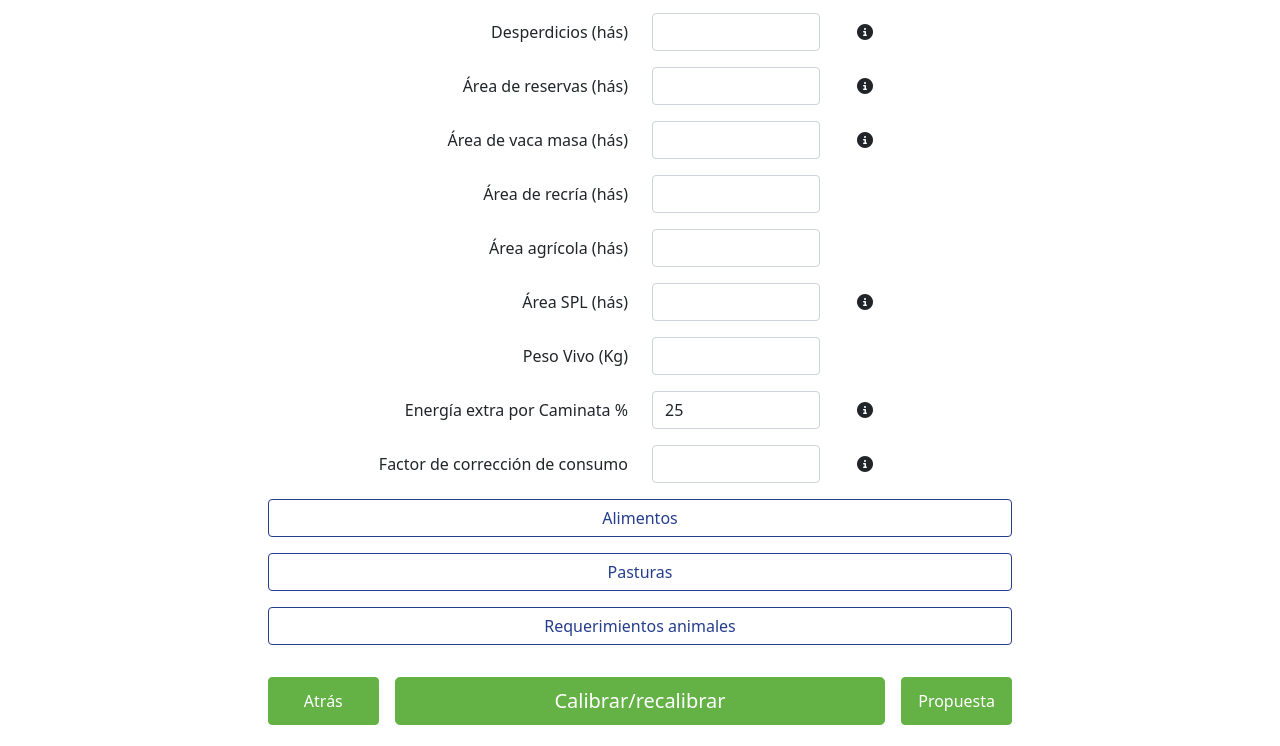
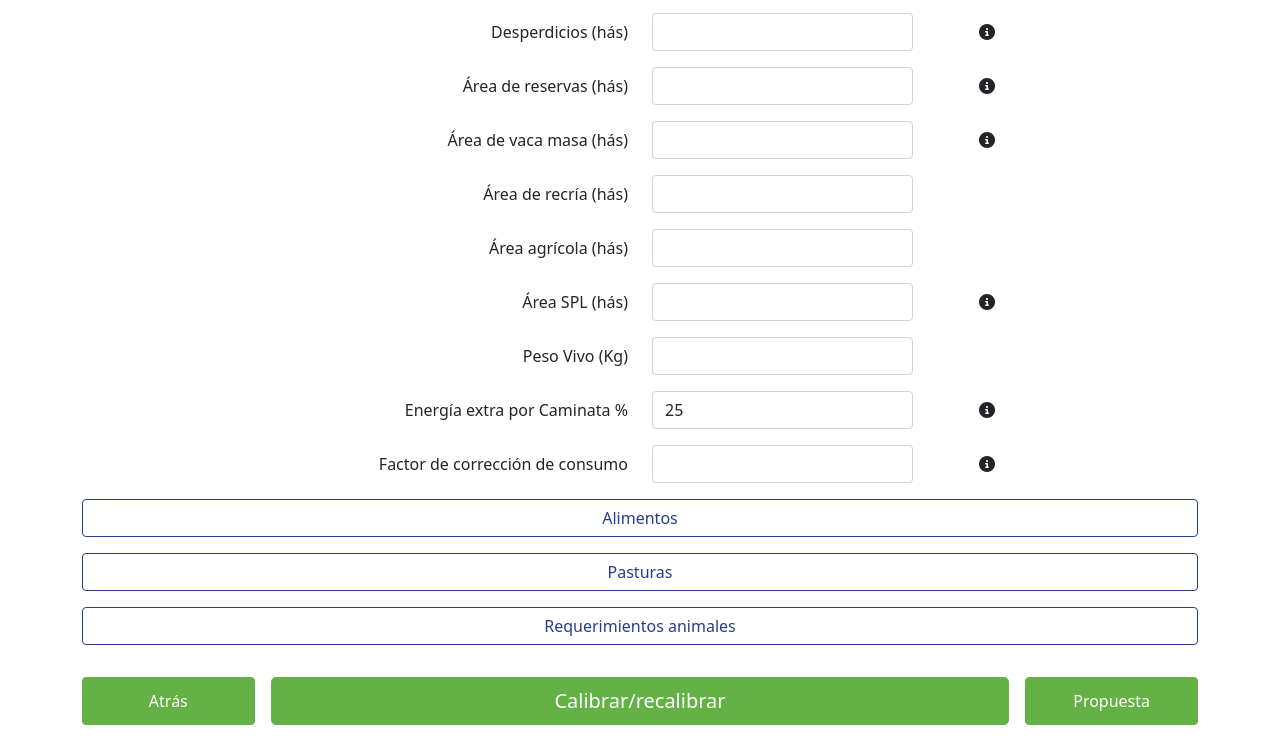
Before and after one commit to santiacoc/mockup-conap, a plain HTML site: page index.html in a window 1280 px wide. Shown: the part 200-946 px from the top of the page. Drawn offline with nearby package versions, Linux system fonts and the light colour scheme; files whose address does not match are found by name.

Commit message:
Add files via upload

```diff
--- a/css/custom.css
+++ b/css/custom.css
@@ -1,6 +1,3 @@
-.container {
-    max-width: 768px !important;
-}
 
 .navbar-brand img {
     max-height: 45px;
```
